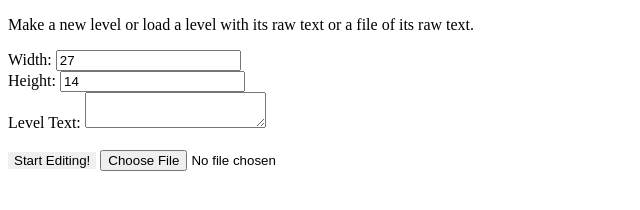
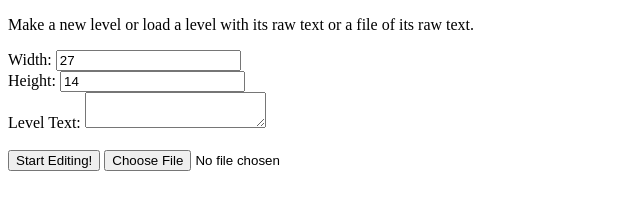
Before and after one commit to mattdavids/strong-attractor, a plain HTML site: page levelEdit.html in a window 1280 px wide. Shown: the full height of the page, 0-640 px from the left. Drawn offline with Linux system fonts and the light colour scheme.

Commit message:
Removed button style that was bothering me

```diff
--- a/assets/style.css
+++ b/assets/style.css
@@ -1,10 +1,6 @@
 .current {
     background-color: steelblue;
     color: white;
-}
-
-input[type="button"] {
-    border-width: 0px;
 }
 
 .list {
```
